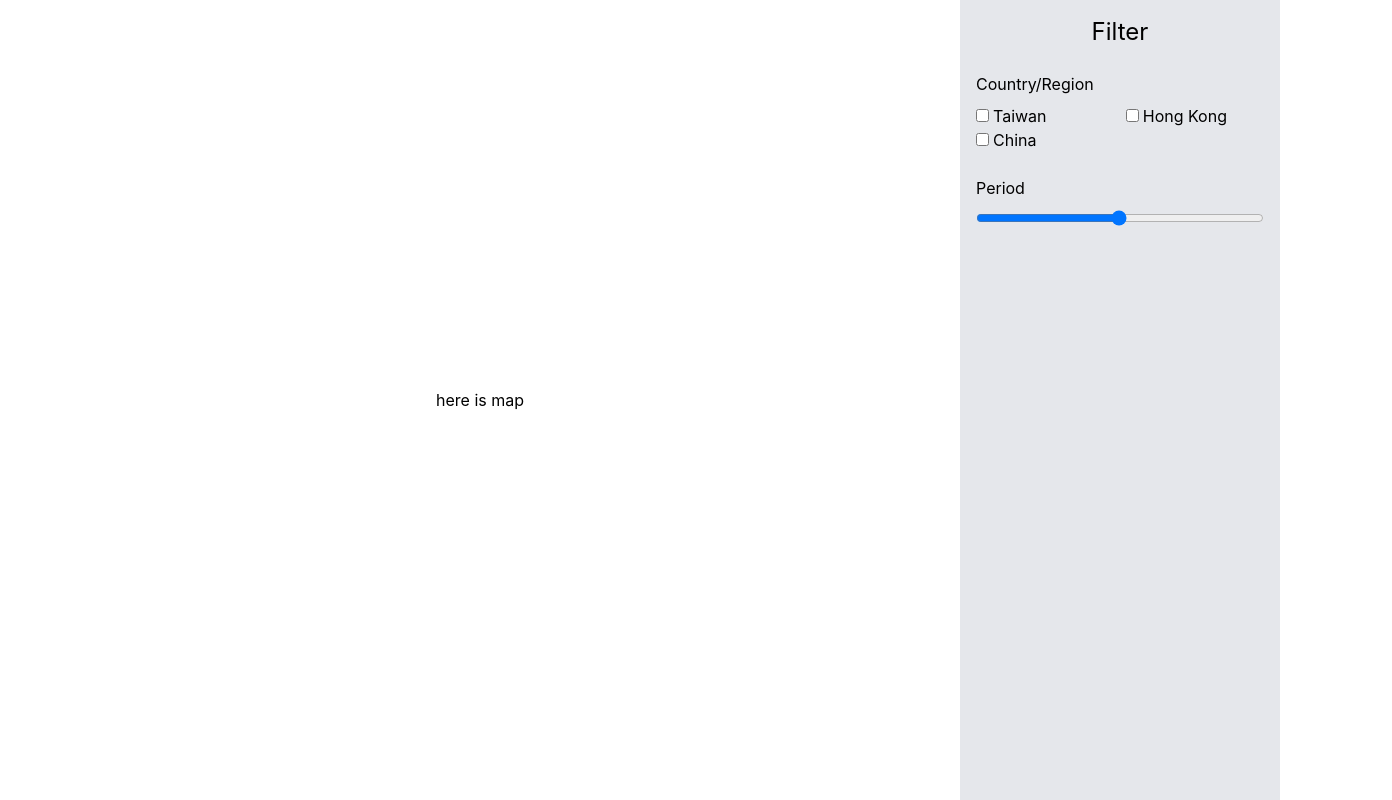
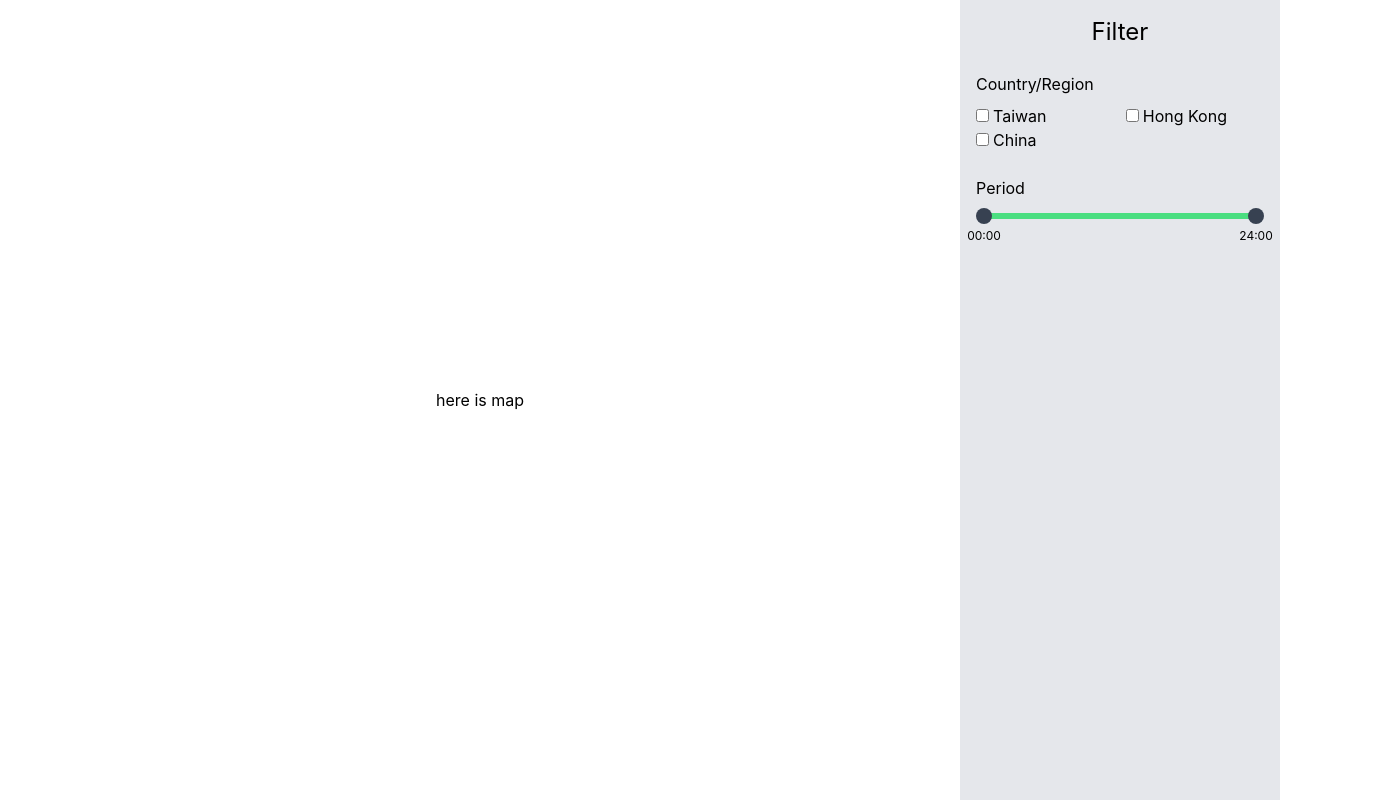
Before and after one commit to proxy0001/scatter-plots-on-maps, a Next.js app: page / in a window 1280 px wide. Shown: the whole page, 1392 px wide, since content can reach past the window. Built offline with nearby package versions, Linux system fonts and the light colour scheme.

Commit message:
add MultiRangeSlider

```diff
--- /dev/null
+++ b/components/MultiRangeSlider.tsx
@@ -0,0 +1,53 @@
+import { ChangeEvent, useState } from 'react'
+import styles from '../styles/MultiRangeSlider.module.css'
+
+interface MultiRangeSliderProps {
+    min?: number
+    max?: number
+    onChange?: (min: number, max: number) => void
+    format?: (val: number) => string
+}
+
+type onChange = (event: React.ChangeEvent<HTMLInputElement>) => void
+
+const MultiRangeSlider = (props: MultiRangeSliderProps) => {
+    const { min: defaultMin = 0,max: defaultMax = 60 * 24, onChange, format } = props
+    const [min, setMin] = useState<number>(defaultMin)
+    const [max, setMax] = useState<number>(defaultMax)
+
+    const computeRangePercent = (numerator: number): number => Math.abs(Math.round(numerator / (defaultMax - defaultMin) * 100))
+    const needSwitchThumbIndex = ():boolean => computeRangePercent(max - min) < 10 && computeRangePercent(max) > 90
+    const display = (val: number): string => typeof format === 'function' ? format(val) : `${val}`
+
+    const onMinChange:onChange = event => {
+        const newMin: number = parseInt(event.target.value)
+        if (newMin >= max) return
+        setMin(newMin)
+        if (typeof onChange === 'function') onChange(newMin, max)
+    }
+    const onMaxChange:onChange = event => {
+        const newMax: number = parseInt(event.target.value)
+        if (newMax <= min) return
+        setMax(newMax)
+        if (typeof onChange === 'function') onChange(newMax, min)
+    }
+
+    return <div className="MultiRangeSlider">
+        <div className="h-4 relative flex items-center">
+            <div className="relative w-full h-full flex items-center mx-2">
+                <div className="absolute w-full h-1.5 rounded bg-gray-50"></div>
+                <div className="absolute w-full h-1.5 rounded bg-green-400" style={{width: `${computeRangePercent(max - min)}%`, marginLeft: `${computeRangePercent(min - defaultMin)}%`}}></div>
+                <div className={`w-full top-5 -left-[50%] text-xs absolute text-center ${needSwitchThumbIndex() ? 'z-10' : ''}`} style={{marginLeft: `${computeRangePercent(min - defaultMin)}%`}}>
+                    {display(min)}
+                </div>
+                <div className={`w-full top-5 -right-[50%] text-xs absolute text-center ${needSwitchThumbIndex() ? 'z-10' : ''}`} style={{marginRight: `${computeRangePercent(defaultMax - max)}%`}}>
+                    {display(max)}
+                </div>
+            </div>
+            <input type="range" className={`${styles.thumb} absolute h-0 w-full ${needSwitchThumbIndex() ? 'z-10' : ''}`} min={defaultMin} max={defaultMax} value={min} onChange={onMinChange}></input>
+            <input type="range" className={`${styles.thumb} absolute h-0 w-full`} min={defaultMin} max={defaultMax} value={max} onChange={onMaxChange}></input>
+        </div>
+    </div>
+}
+
+export default MultiRangeSlider
--- a/pages/index.tsx
+++ b/pages/index.tsx
@@ -1,6 +1,7 @@
 import Head from 'next/head'
 import Image from 'next/image'
 import styles from '../styles/Home.module.css'
+import MultiRangeSlider from '../components/MultiRangeSlider'
 
 export default function Home() {
   return (
@@ -11,9 +12,9 @@ export default function Home() {
         <link rel="icon" href="/favicon.ico" />
       </Head>
 
-      <main className="flex flex-row w-full h-screen">
-        <div className="basis-3/4 w-full h-full flex justify-center items-center">here is map</div>
-        <div className="basis-1/4 w-full h-full flex flex-col bg-gray-200 px-4 py-2">
+      <main className="flex flex-row w-full min-h-screen">
+        <div className="basis-3/4 flex justify-center items-center">here is map</div>
+        <div className="basis-1/4 flex flex-col bg-gray-200 px-4 py-2">
           <div className="text-2xl text-center py-2">Filter</div>
           <div className="py-2">
             <fieldset>
@@ -36,7 +37,13 @@ export default function Home() {
           </div>
           <div className="py-2">
             <legend className="text-base py-2">Period</legend>
-            <input type="range" className="min-w-full" min="1" max="100" id="myRange"></input>
+            <MultiRangeSlider min={0} max={60 * 24}
+              onChange={(min, max) => console.log(min, max)}
+              format={val => {
+                const hour = (Math.floor(val / 60)).toString().padStart(2, '0')
+                const minute = (val % 60).toString().padStart(2, '0')
+                return `${hour}:${minute}`
+              }}/>
           </div>
         </div>
       </main>
--- /dev/null
+++ b/styles/MultiRangeSlider.module.css
@@ -0,0 +1,20 @@
+.thumb {
+    pointer-events: none;
+}
+
+/* Removing the default appearance */
+.thumb,
+.thumb::-webkit-slider-thumb {
+  -webkit-appearance: none;
+  -webkit-tap-highlight-color: transparent;
+}
+
+/* For Chrome browsers */
+.thumb::-webkit-slider-thumb {
+    @apply cursor-pointer rounded-full border-none h-4 w-4 pointer-events-auto bg-gray-700;
+}
+
+/* For Firefox browsers */
+.thumb::-moz-range-thumb {
+    @apply cursor-pointer rounded-full border-none h-4 w-4 pointer-events-auto bg-gray-700;
+}
```
